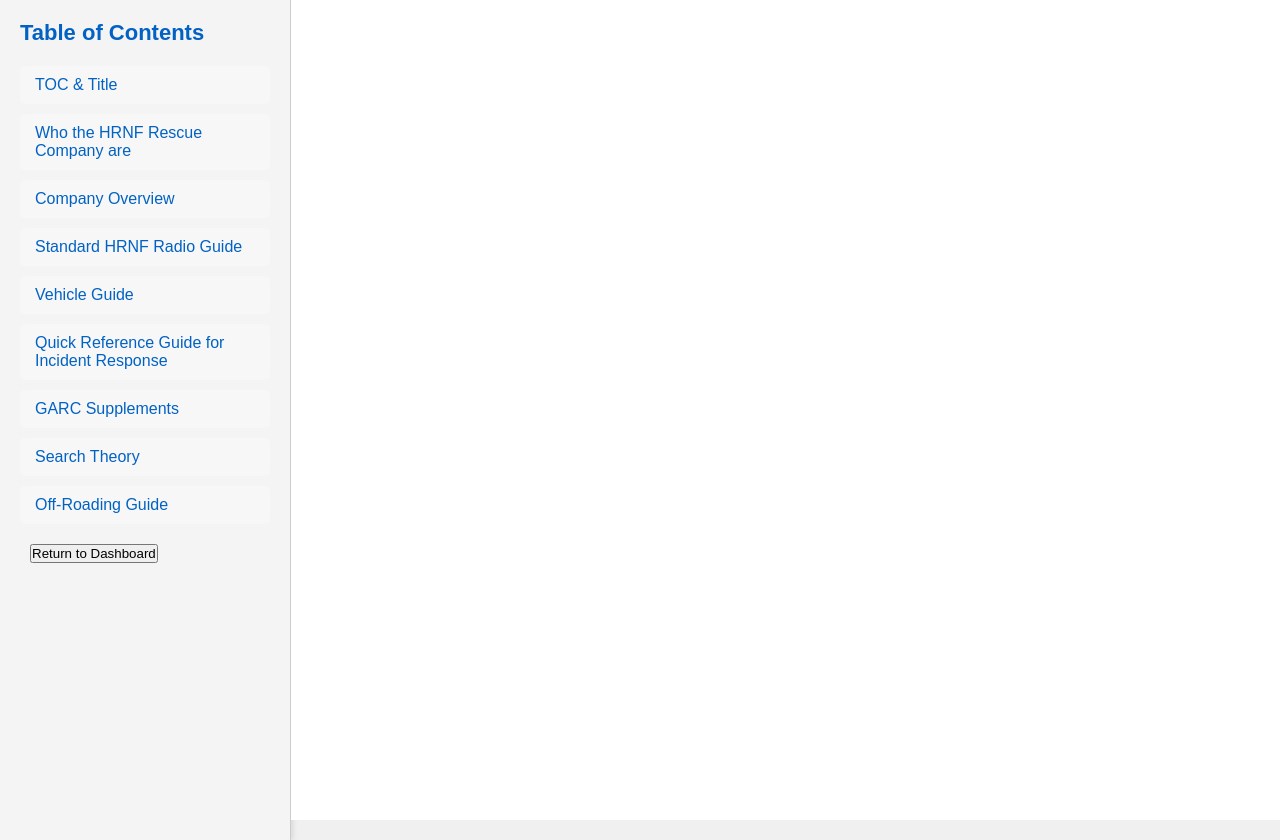
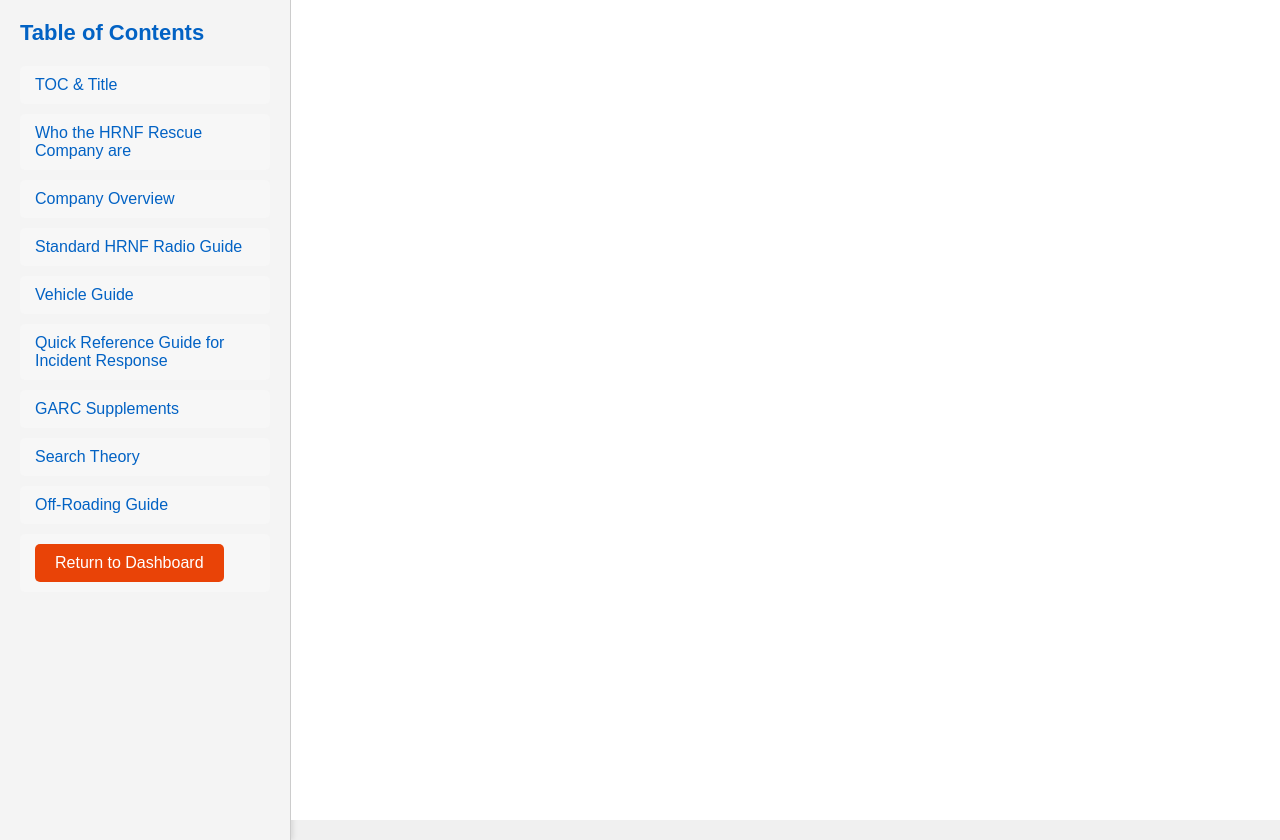
Before and after one commit to HRNFSRT/HRNF-SRT, a website: page public/sarmembers/dashboard/handbook.html in a window 1280 px wide. Drawn offline with Linux system fonts and the light colour scheme; a script that the page names is missing.

Commit message:
Update handbook.html

```diff
--- a/public/sarmembers/dashboard/handbook.html
+++ b/public/sarmembers/dashboard/handbook.html
@@ -178,13 +178,10 @@
                     <li onclick="scrollToPage(58)">General Procedures and Best Practices</li>
                 </ul>
             </li>
+            <li>
+                <a href="dashboard.html" class="cta">Return to Dashboard</a> <!-- Link to dashboard -->
+            </li>
         </ul>
-                <!-- Return to Dashboard Button -->
-        <div style="margin-top: auto; padding: 10px;">
-            <button id="returnToDashboard" class="cta-button">
-                Return to Dashboard
-            </button>
-        </div>
     </div>
 
     <div class="pdf-viewer-container" id="pdfViewerContainer" style="flex-grow: 1; padding: 10px;">
```
